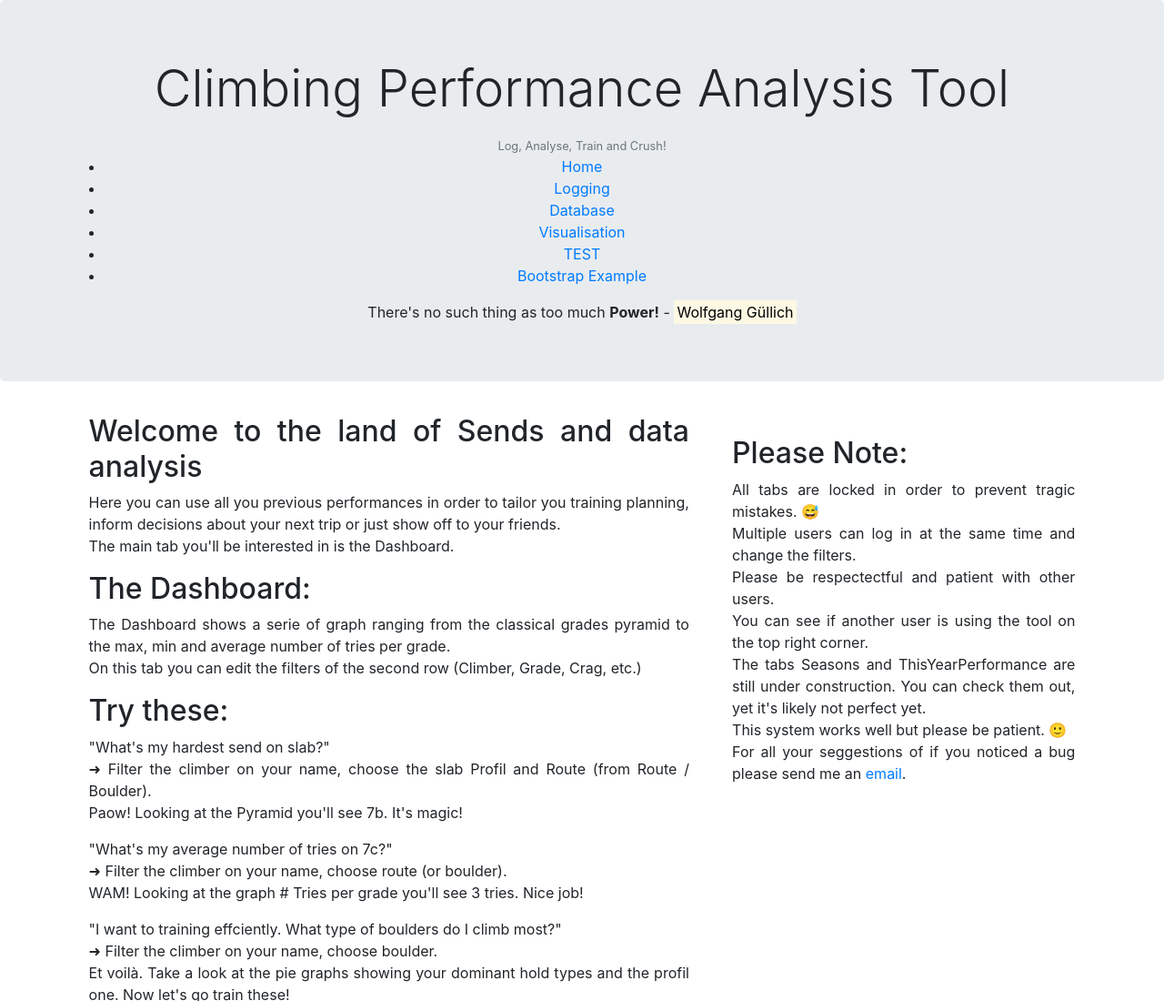
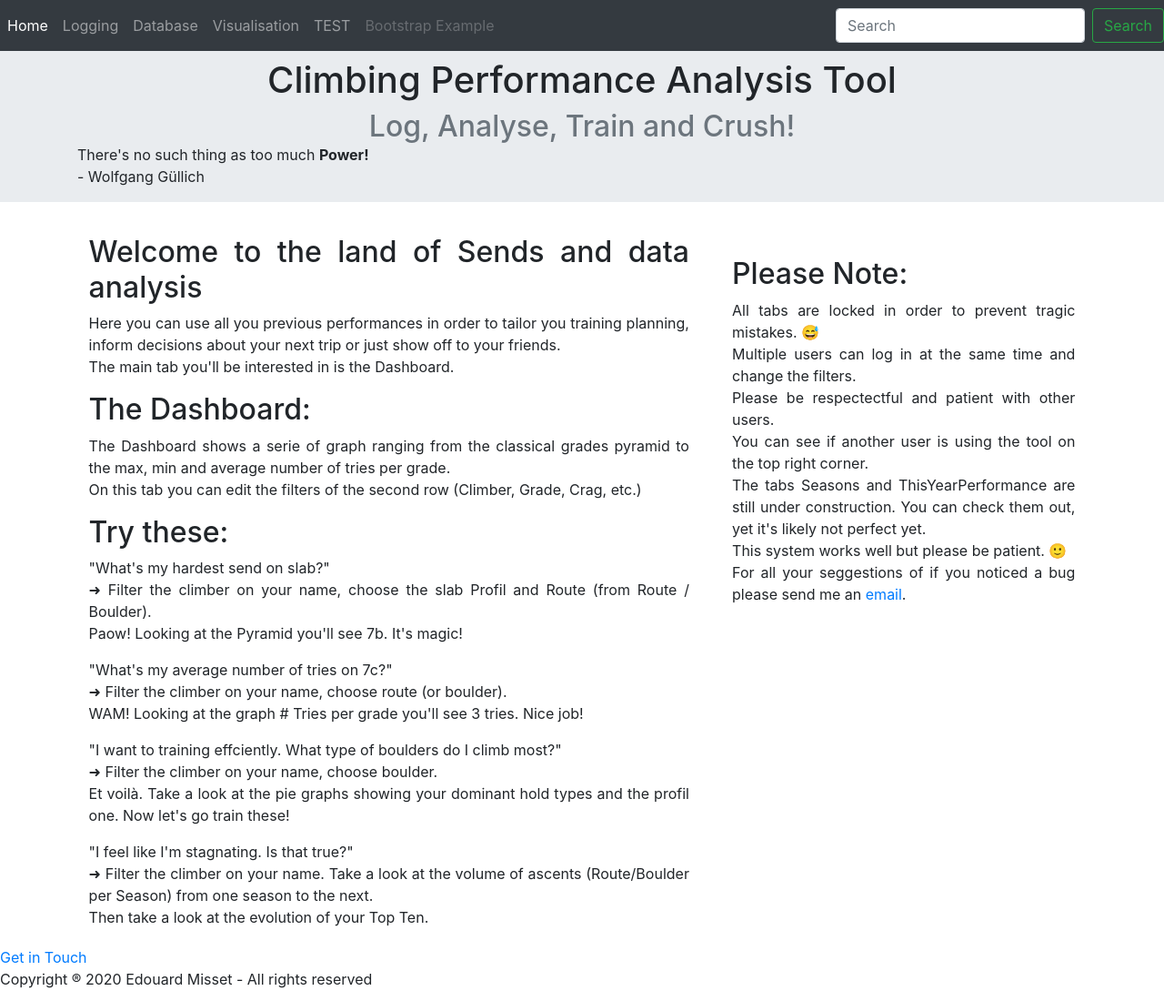
Before and after one commit to edouardmisset/testHTMLCSSJS, a website: page index.html in a window 1280 px wide. Shown: the top 1100 px of the page at 91% size. Drawn offline with nearby package versions, Linux system fonts and the light colour scheme.

Commit message:
Working on the bootstrap presentation of the index

```diff
--- a/index.html
+++ b/index.html
@@ -15,48 +15,79 @@
 
 <body>
 
-  <header id="top" class="jumbotron text-center">
+  <header id="top" class="">
 
-    <div class="container"><p class="display-4">Climbing Performance Analysis Tool</p>
-    <small class="text-muted">Log, Analyse, Train and Crush!</small>
+    <!-- Naivgation bar -->
+    <div class="container">
+      <nav class="navbar-text fixed-top navbar-expand-lg navbar-dark bg-dark">
+
+        <!-- Brand name / logo link
+                <a class="navbar-brand" href="#">CPAT</a> -->
+
+        <!-- Adding a button to toggle the nav menu when the interface is too small-->
+        <button class="navbar-toggler" type="button" data-toggle="collapse" data-target="#navbarSupportedContent"
+          aria-controls="navbarSupportedContent" aria-expanded="false" aria-label="Toggle navigation">
+          <span class="navbar-toggler-icon"></span>
+        </button>
+
+        <!-- List des onglets-->
+
+        <div class="collapse navbar-collapse" id="navbarSupportedContent">
+          <div class="navbar-nav mr-auto">
+            <a class="nav-item nav-link active" href="index.html"><i class="fa fa-cloud"></i>Home <span
+                class="sr-only">(current)</span></a>
+
+            <a class="nav-item nav-link" href="content/logging.html"><i class="fa fa-car"></i>
+              Logging <span class="sr-only">(current)</span></a>
+
+            <a class="nav-item nav-link" href="content/database.html"><i class="fa fa-heart"></i>
+              Database <span class="sr-only">(current)</span></a>
+
+            <a class="nav-item nav-link" href="content/visualisation.html"><i class="fa fa-bars"></i>
+              Visualisation <span class="sr-only">(current)</span></a>
+
+            <a class="nav-item nav-link" href="test.html"><i class="fa fa-file"></i>
+              TEST <span class="sr-only">(current)</span></a>
+
+            <a class="nav-item nav-link disabled" href="bootstrapExample.html">
+              Bootstrap Example <span class="sr-only">(current)</span></a>
+          </div>
+
+          <!-- Adding a search box to the right of the nav bar-->
+          <form class="form-inline my-2 my-lg-0">
+            <input class="form-control mr-sm-2" type="search" placeholder="Search" aria-label="Search">
+            <button class="btn btn-outline-success my-2 my-sm-0" type="submit">Search</button>
+          </form>
+
+        </div>
+
+
+      </nav>
     </div>
 
-      <div class="container">
-        <nav class="container">
-          <ul class="container">
-            <li>
-              <a href="index.html"><i class="fa fa-cloud"></i>
-                Home</a></li>
-            <li>
-              <a href="content/logging.html"><i class="fa fa-car"></i>
-              Logging</a></li>
-            <li>
-              <a href="content/database.html"><i class="fa fa-heart"></i>
-              Database</a></li>
-            <li>
-              <a href="content/visualisation.html"><i class="fa fa-bars"></i>
-              Visualisation</a></li>
-            <li>
-              <a href="test.html"><i class="fa fa-file"></i>
-              TEST</a></li>
-            <li>
-              <a href="bootstrapExample.html">
-              Bootstrap Example</a></li>
-          </ul>
-        </nav>
+  <div class="jumbotron jumbotron-fluid">
+      <!-- Website Title & Subtitle-->
+      <div class="container text-center">
+        <div class="h1">Climbing Performance Analysis Tool</div>
+        <small class="h2 text-muted">Log, Analyse, Train and Crush!</small>
       </div>
-      <backquote class="backquote">There's no such thing as too much <strong>Power!</strong> - <mark>Wolfgang Güllich</mark></backquote>
+
+      <!-- Master quote -->
+      <div class="container text-left  mb-sm-n5">
+        <backquote class="backquote">There's no such thing as too much <strong>Power!</strong>
+          <footer class="backquote-footer"> - Wolfgang Güllich</footer>
+        </backquote>
+      </div>
+
+    </div>
   </header>
-  <!-- <h2>User</h2> -->
-
-
 
   <div class="container text-justify">
     <div class="row p-1">
       <article class="container col-md-7">
         <div class="row ">
           <h2>Welcome to the land of Sends and data analysis</h2>
-          <p >
+          <p>
             Here you can use all you previous performances in order to tailor you training planning, inform decisions
             about your next trip or just show off to your friends. <br>
             The main tab you'll be interested in is the Dashboard.</p>
@@ -105,7 +136,8 @@
       </article>
 
       <div class="container col-md-4">
-        <aside class="row pt-4"> <!-- remove style => do the same with a bootstrap class-->
+        <aside class="row pt-4">
+          <!-- remove style => do the same with a bootstrap class-->
           <h2>Please Note:</h2>
           <p>All tabs are locked in order to prevent tragic mistakes. 😅 <br>
             Multiple users can log in at the same time and change the filters. <br>
```
Also changed, not shown: content/logging.html (+20 -0 lines).
